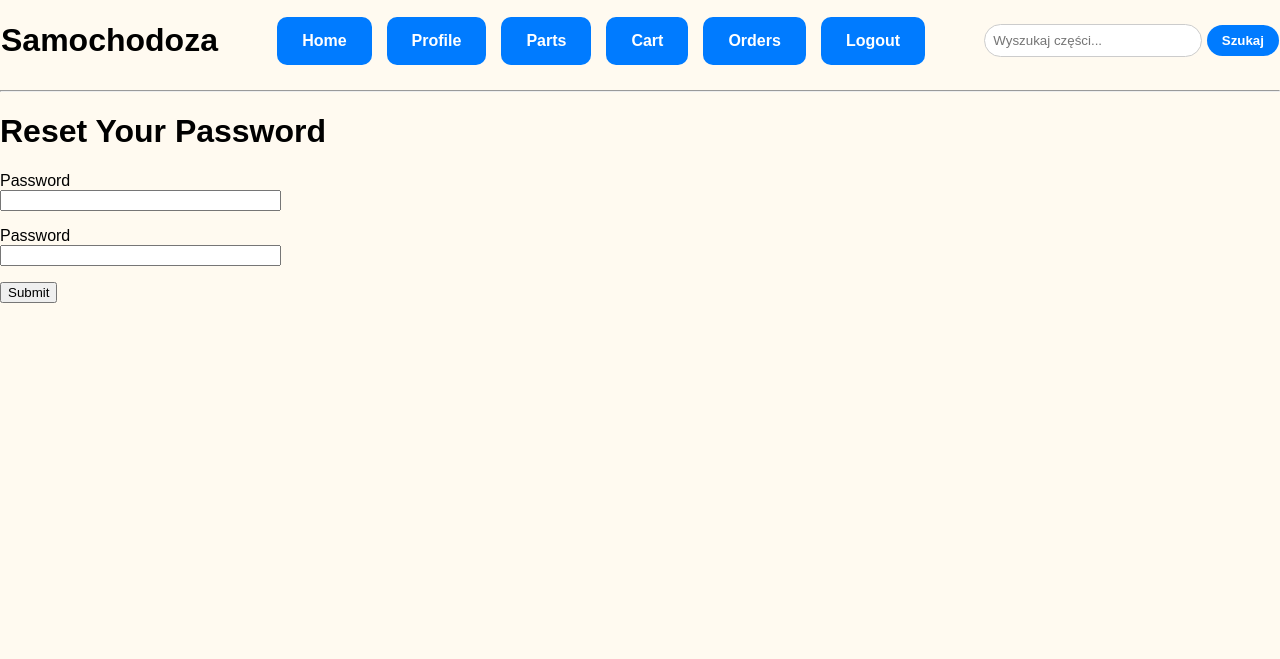
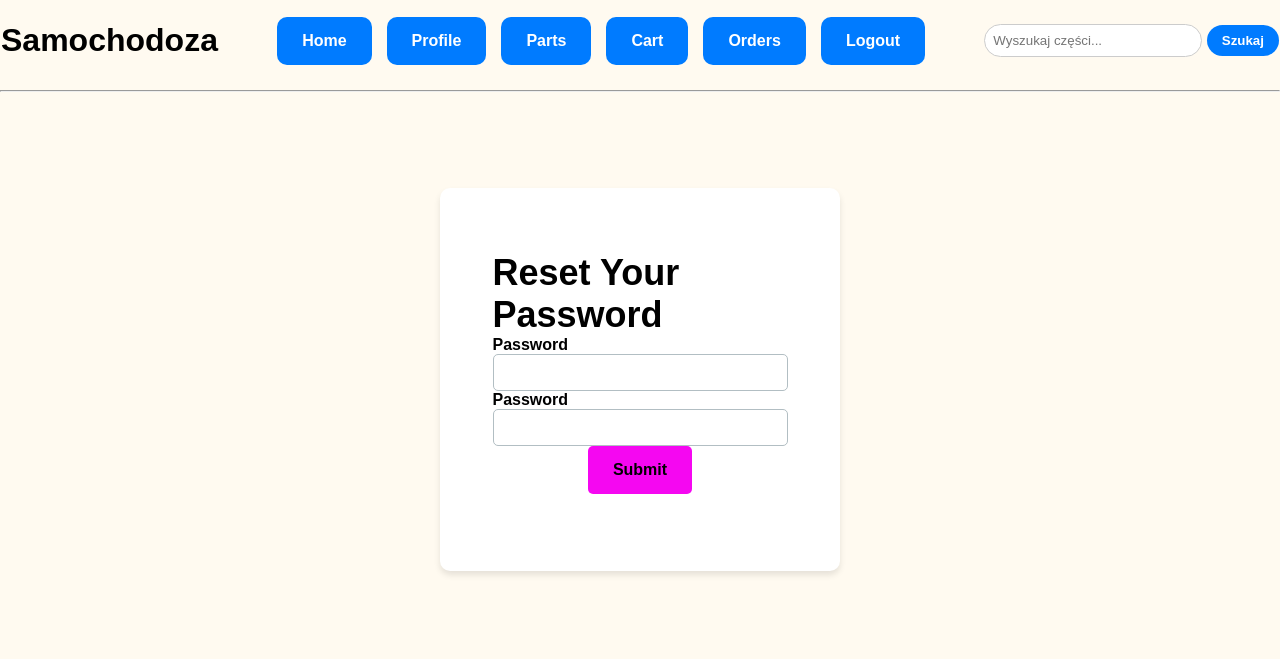
Before and after one commit to dawid-markowski/ProjPAINT, a Python web app: template app/templates/auth/reset_password.html in a window 1280 px wide. Shown: the top 659 px of the page. Run offline with Jinja, Linux system fonts and the light colour scheme; the template is opened without the code that fills it: most values are stand-ins (such as "Sample title", 1, 10 or a date in 2020); form fields are guessed from the names that the template uses.

Commit message:
dodanei stylu reset_password

```diff
--- a/app/templates/auth/reset_password.html
+++ b/app/templates/auth/reset_password.html
@@ -1,23 +1,109 @@
 {% extends "base.html" %}
 
 {% block content %}
-    <h1>Reset Your Password</h1>
+
+    <style>
+
+        .container {
+            display: flex;
+            justify-content: center;
+            align-items: center;
+            height: 70vh;
+        }
+
+        .card {
+            border-radius: 10px;
+            background: #ffffff;
+            box-shadow: 0px 4px 6px rgba(0, 0, 0, 0.1);
+            max-width: 400px;
+            width: 100%;
+            display: flex;
+            flex-direction: column;
+            justify-content: center;
+            align-items: center;
+        }
+
+        .card-body {
+            padding: 4rem;
+            display: flex;
+            flex-direction: column;
+            align-items: center;
+        }
+
+        .form-label {
+            font-weight: bold;
+        }
+
+        .form-control {
+            border-radius: 5px;
+            border: 1px solid #b2bec3;
+            padding: 10px;
+        }
+
+        .form-control:focus {
+            border-color: #56a8e7;
+            box-shadow: 0 0 0 0.2rem rgba(116, 117, 119, 0.25);
+        }
+
+        .btn-primary {
+            background: #f507f1;
+            border: none;
+            padding: 15px 25px;
+            border-radius: 5px;
+            font-size: 1rem;
+            font-weight: bold;
+            transition: background 0.3s;
+            display: inline-block;
+            text-align: center;
+        }
+
+        .btn-primary:hover {
+            background: #597a9f;
+        }
+
+        a.text-primary {
+            color: #1677c9;
+            font-weight: bold;
+        }
+
+        a.text-primary:hover {
+            color: #143060;
+        }
+
+        .text-danger {
+            font-size: 0.9rem;
+            margin-top: 0.5rem;
+        }
+        .text-center {
+            margin-bottom: 0.8rem;
+            display: flex;
+            justify-content: center;
+            width: 100%;
+        }
+    </style>
+    <div class="container">
+        <div class="card shadow">
+            <div class="card-body">
+                <h1 class="text-center">Reset Your Password</h1>
                 <form action="" method="post">
                     {{ form.hidden_tag() }}
-        <p>
-            {{ form.password.label }}<br>
-            {{ form.password(size=32) }}<br>
+                    <div class="mb-3">
+                        {{ form.password.label(class="form-label") }}<br>
+                        {{ form.password(class="form-control" ,size=32) }}<br>
                         {% for error in form.password.errors %}
-            <span style="color: red;">[{{ error }}]</span>
+                            <div class="text-danger">[{{ error }}]</div>
                         {% endfor %}
-        </p>
-        <p>
-            {{ form.password2.label }}<br>
-            {{ form.password2(size=32) }}<br>
+                    </div>
+                    <div class="bm-3">
+                        {{ form.password2.label(class="form-label") }}<br>
+                        {{ form.password2(class="form-control" ,size=32) }}<br>
                         {% for error in form.password2.errors %}
-            <span style="color: red;">[{{ error }}]</span>
+                            <div class="text-center">[{{ error }}]</div>
                         {% endfor %}
-        </p>
-        <p>{{ form.submit() }}</p>
+                    </div>
+                    <div class="text-center">{{ form.submit(class="btn btn-primary" ) }}</div>
                 </form>
+            </div>
+        </div>
+    </div>
 {% endblock %}
```
Also changed, not shown: app/templates/auth/reset_password_request.html (+97 -12 lines). Lines whose indentation alone changed are shown as unchanged.
